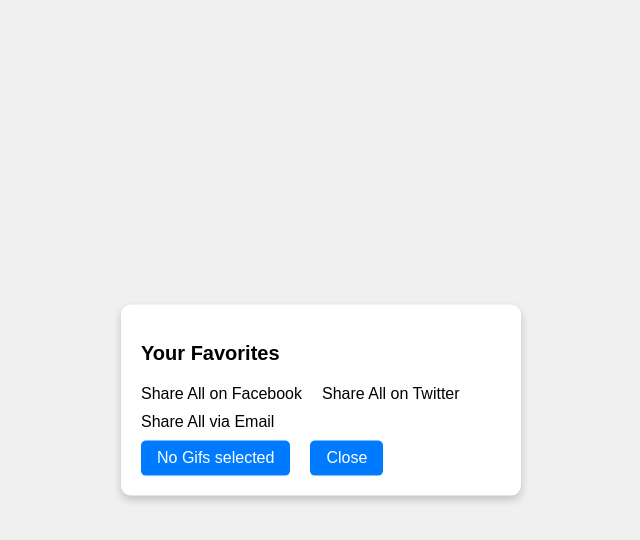
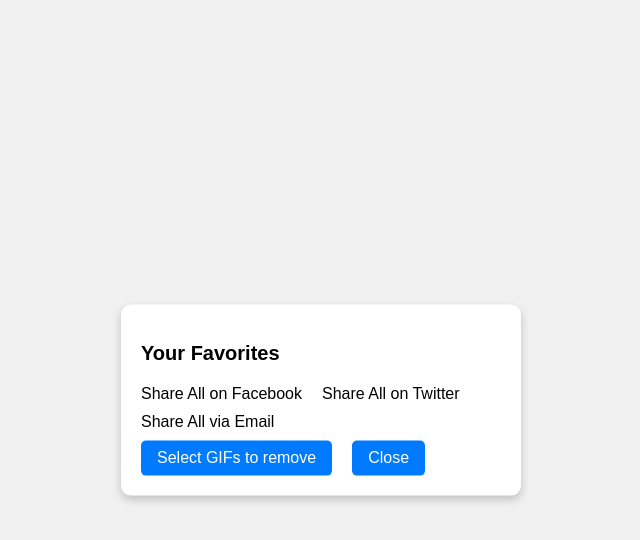
Before and after one commit to EddyJCuesta/gif-search-app, a React (Vite) app: page / in a window 1280 px wide. Both pictures are taken after a click on the button "Show Favorites". Shown: the top 540 px of the page, without its empty margins (319-959 px from the left). Built offline with nearby package versions, Linux system fonts and the light colour scheme.

Commit message:
changed text on remove selected gifs button

```diff
--- a/src/GifList.jsx
+++ b/src/GifList.jsx
@@ -104,7 +104,7 @@ const GifList = ({ gifs }) => {
 
         {/* button to remove selected Gifs */}
       <button onClick={removeSelectedGifs}>
-        {isAnyGifSelected ? "Remove Selected GIFs" : "No Gifs selected"}
+        {isAnyGifSelected ? "Remove Selected GIFs" : "Select GIFs to remove"}
       </button>
 
         {/* Button to close favorites popup */}
```
